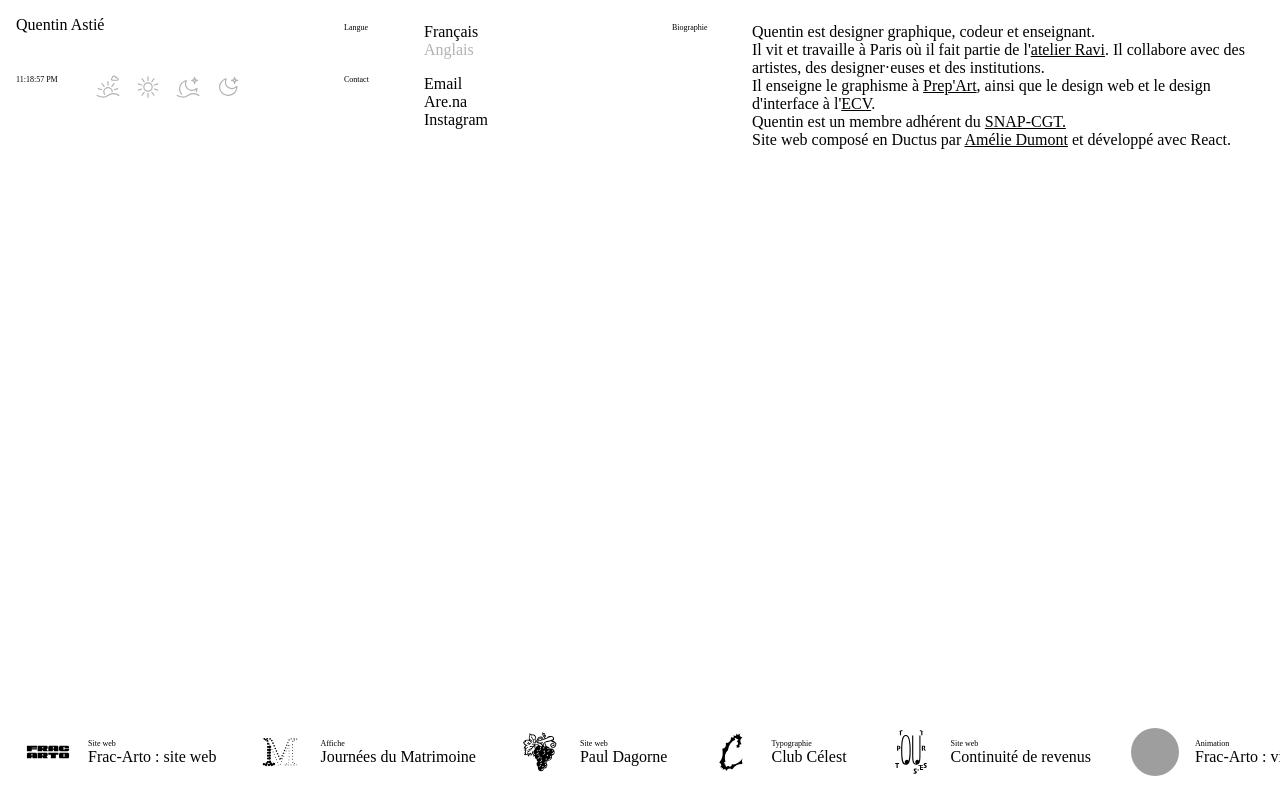
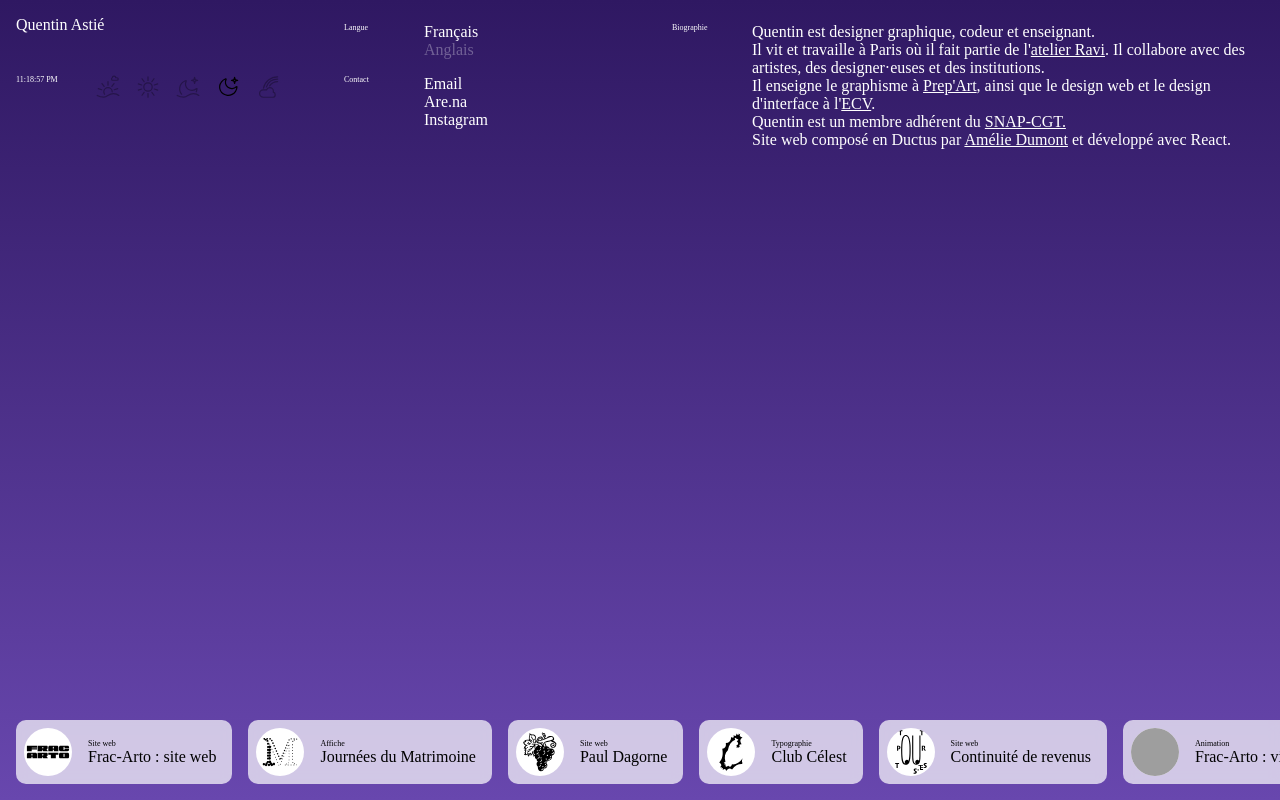
Before and after one commit to queeentin/quentinastie.space, a React (Vite) app: page / in a window 1280 px wide. Built offline with nearby package versions, Linux system fonts and the light colour scheme; grey boxes are pictures that could not be loaded; a web font is replaced by a local one.

Commit message:
modification code clock

```diff
--- a/src/components/Clock.jsx
+++ b/src/components/Clock.jsx
@@ -4,6 +4,13 @@ export function Clock() {
     const [time, setTime] = useState(new Date());
     const [daytime, setDaytime] = useState("");
     const [mode, setMode] = useState("");
+    const [styles, setStyles] = useState([
+        {"morning" : ["linear-gradient(#fffadc, #ffbbe9)", "#000", "multiply", "none", "1", "0.3", "0.3", "0.3", "0.3"]},
+        {"afternoon" : ["linear-gradient(to top, #fddb92 0%, #73b7ff 100%)", "#000", "multiply", "none", "0.3", "1", "0.3", "0.3", "0.3"]},
+        {"evening" : ["linear-gradient(to top,#D88B19, #132758)", "#FFF", "screen", "invert(100%)", "0.3", "0.3", "1", "0.3", "0.3"]},
+        {"night" : ["linear-gradient(#2f1862, #6847ae)", "#FFF", "screen", "invert(100%)", "0.3", "0.3", "0.3", "1", "0.3"]},
+        {"rainbow" : ["","", "multiply", "none", "0.3", "0.3", "0.3", "0.3", "1"]}
+    ]);
 
     useEffect(() => {
         defineMode();
@@ -55,15 +62,18 @@ export function Clock() {
     };
 
     const updateSheet = () => {
-        const styleSheets = document.styleSheets;
-        for (let i = 1; i < styleSheets.length; i++){
-            const sheet = styleSheets[i];
-            const sheetName = sheet.ownerNode.attributes[1].nodeValue;
-            if (sheetName.includes(mode)){
-                sheet.disabled = false;
-            } else {
-                sheet.disabled = true;
-            }
+        let styleObject = styles.find(style => style[mode]);
+        if (styleObject) {
+            let modeStyles = styleObject[mode];
+            document.getElementById("home").style.background = modeStyles[0];
+            document.querySelector("#home > header").style.color = modeStyles[1];
+            document.querySelector("#home > figure").style.mixBlendMode = modeStyles[2];
+            document.getElementById("iconImg").style.webkitFilter = modeStyles[3];
+            document.querySelector(".icons li:nth-child(1)").style.opacity = modeStyles[4];
+            document.querySelector(".icons li:nth-child(2)").style.opacity = modeStyles[5];
+            document.querySelector(".icons li:nth-child(3)").style.opacity = modeStyles[6];
+            document.querySelector(".icons li:nth-child(4)").style.opacity = modeStyles[7];
+            document.querySelector(".icons li:nth-child(5)").style.opacity = modeStyles[8];
         }
     };
 
@@ -79,10 +89,8 @@ export function Clock() {
     function addNewstyles() {
         var color1 = getRandomColor();
         var color2 = getRandomColor();
-        var color3 = getRandomColor();
-        const newStyles = "body {--bg-color: " + color1 + "; --font-color: " + color2 + ";}";
-        const feuilleDeStyle = document.styleSheets[5];
-        feuilleDeStyle.insertRule(newStyles, feuilleDeStyle.cssRules.length);
+        styles[4]["rainbow"] = ["linear-gradient(white, " + color1 + ")", color2, "multiply", "none", "0.3", "0.3", "0.3", "0.3", "1"];
+        updateSheet();
     }
 
     return (
@@ -93,7 +101,7 @@ export function Clock() {
             <li onClick={() => changeMode("afternoon")}><svg><use xlinkHref="./assets/icons/icon_afternoon.svg#afternoon"></use></svg></li>
             <li onClick={() => changeMode("evening")}><svg><use xlinkHref="./assets/icons/icon_evening.svg#evening"></use></svg></li>
             <li onClick={() => changeMode("night")}><svg><use xlinkHref="./assets/icons/icon_night.svg#night"></use></svg></li>
-            <li onClick={() => {changeMode("rainbow"); addNewstyles();}}><svg><use xlinkHref="./icons/icon_rainbow.svg#rainbow"></use></svg></li>
+            <li onClick={() => {addNewstyles(); changeMode("rainbow");}}><svg><use xlinkHref="./assets/icons/icon_rainbow.svg#rainbow"></use></svg></li>
         </ul>
     </div>
     );
--- a/src/css/App.css
+++ b/src/css/App.css
@@ -159,6 +159,7 @@ body #root #home #icon {
 body #root #home #icon img {
   height: 60vh;
   display: none;
+  filter: invert(1);
 }
 body #root #content {
   position: fixed;
--- a/src/css/App.scss
+++ b/src/css/App.scss
@@ -191,6 +191,7 @@ body{
                 img{
                     height: 60vh;
                     display: none;
+                    filter: invert(1);
                 }
             }
 
```
Also changed, not shown: 1 other file (tests, documents, lock files or other folders).
